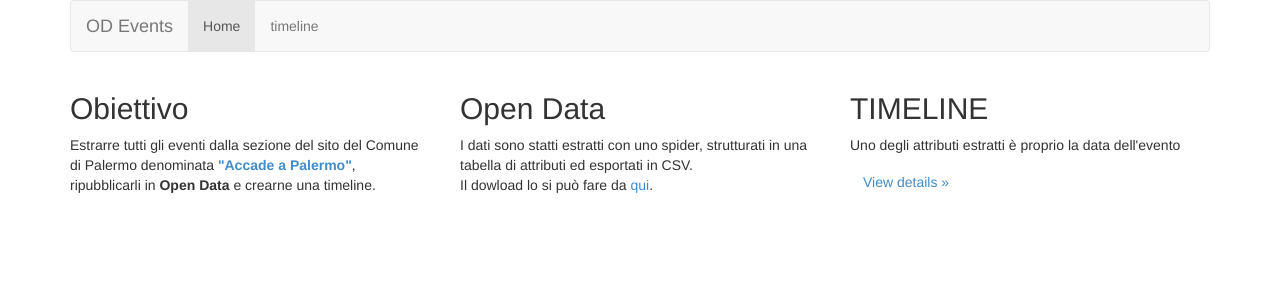
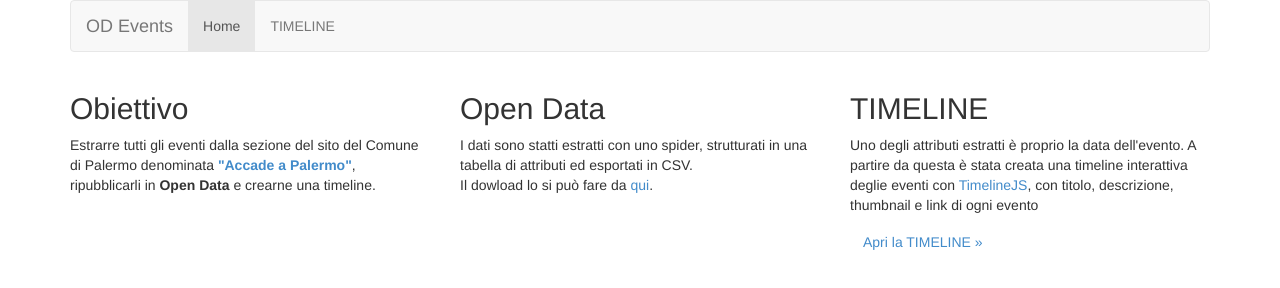
Before and after one commit to aborruso/PalermoEvents, a plain HTML site: page index.html in a window 1280 px wide. Drawn offline with Linux system fonts and the light colour scheme.

Commit message:
timeline

```diff
--- a/index.html
+++ b/index.html
@@ -47,7 +47,7 @@
 							<a href="./index.html">Home</a>
 						</li>
 						<li>
-							<a href="./timeline.html">timeline</a>
+							<a href="./timeline.html">TIMELINE</a>
 						</li>
 					</ul>
 				</div>
@@ -77,10 +77,10 @@
 				TIMELINE
 			</h2>
 			<p>
-				Uno degli attributi estratti &egrave; proprio la data dell'evento
+				Uno degli attributi estratti &egrave; proprio la data dell'evento. A partire da questa &egrave stata creata una timeline interattiva deglie eventi con <a href="http://timeline.knightlab.com/" target="_blank">TimelineJS</a>, con titolo, descrizione, thumbnail e link di ogni evento
 			</p>
 			<p>
-				<a class="btn" href="#">View details »</a>
+				<a class="btn" href="./timeline.html">Apri la TIMELINE »</a>
 			</p>
 		</div>
 	</div>
```
